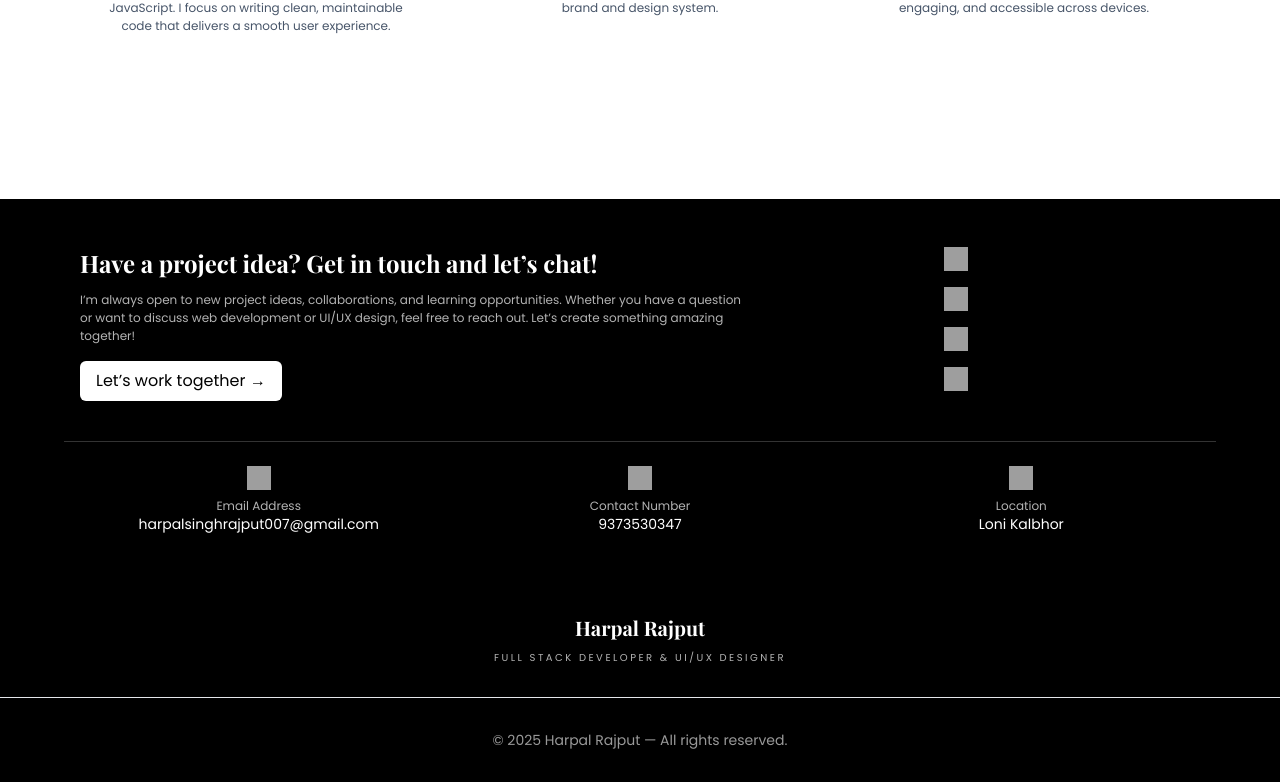
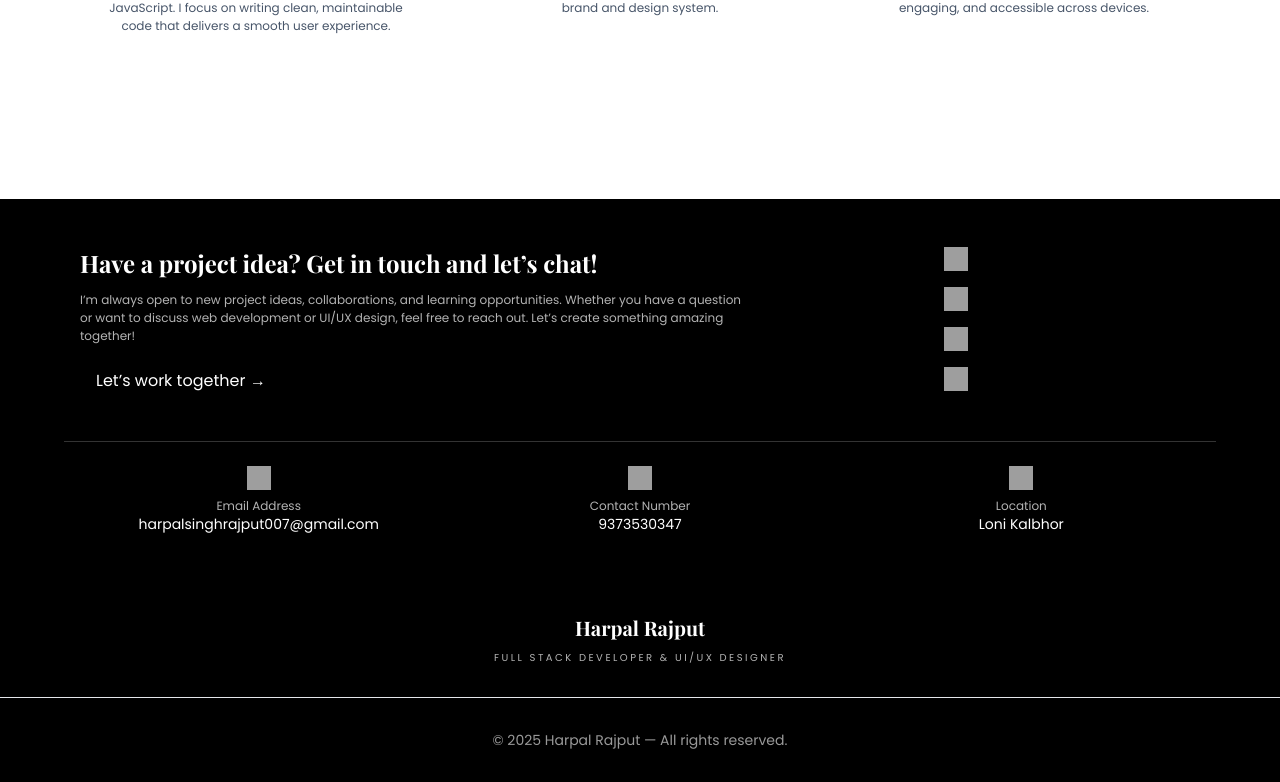
Before and after one commit to harpalrajput007/Portfolio-Website, a React (Vite) app: page / in a window 1280 px wide. Shown: the part 3385-4167 px from the top of the page. Built offline with nearby package versions, Linux system fonts and the light colour scheme; grey boxes are pictures that could not be loaded; a web font is replaced by a local one.

Commit message:
Initial commit - portfolio website

```diff
--- a/src/pages/Home.jsx
+++ b/src/pages/Home.jsx
@@ -370,12 +370,7 @@ export default function Home() {
         Whether you have a question or want to discuss web development or UI/UX design,
         feel free to reach out. Let’s create something amazing together!
       </p>
-      <a
-        href="/contact"
-        className="inline-block mt-4 bg-white text-black px-4 py-2 rounded-md"
-      >
-        Let’s work together →
-      </a>
+      <Link to="/contact" className="inline-block mt-4 bg-black text-white px-4 py-2 rounded hover:bg-ink transition">Let’s work together →</Link>
     </div>
 
     {/* Social Icons */}
```
